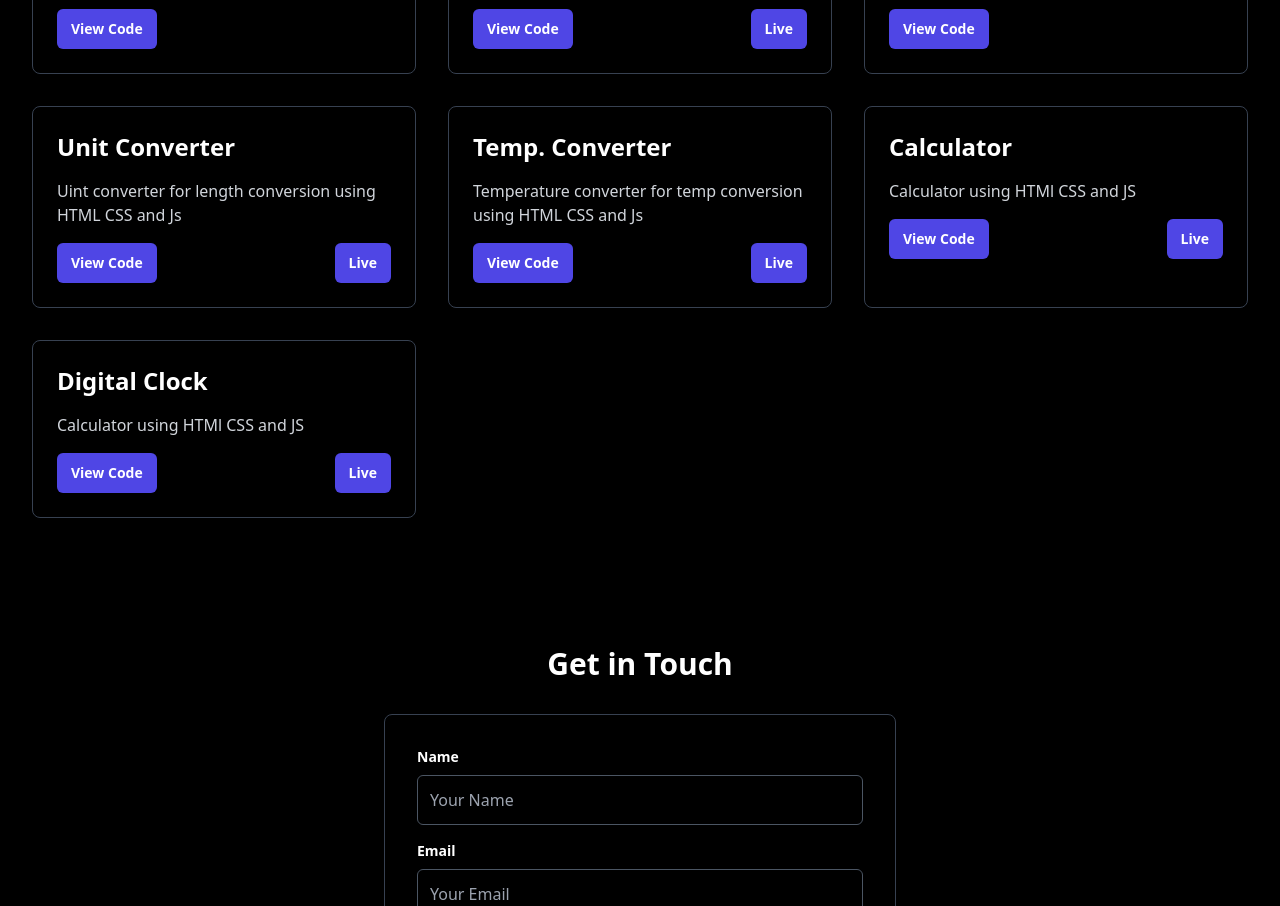
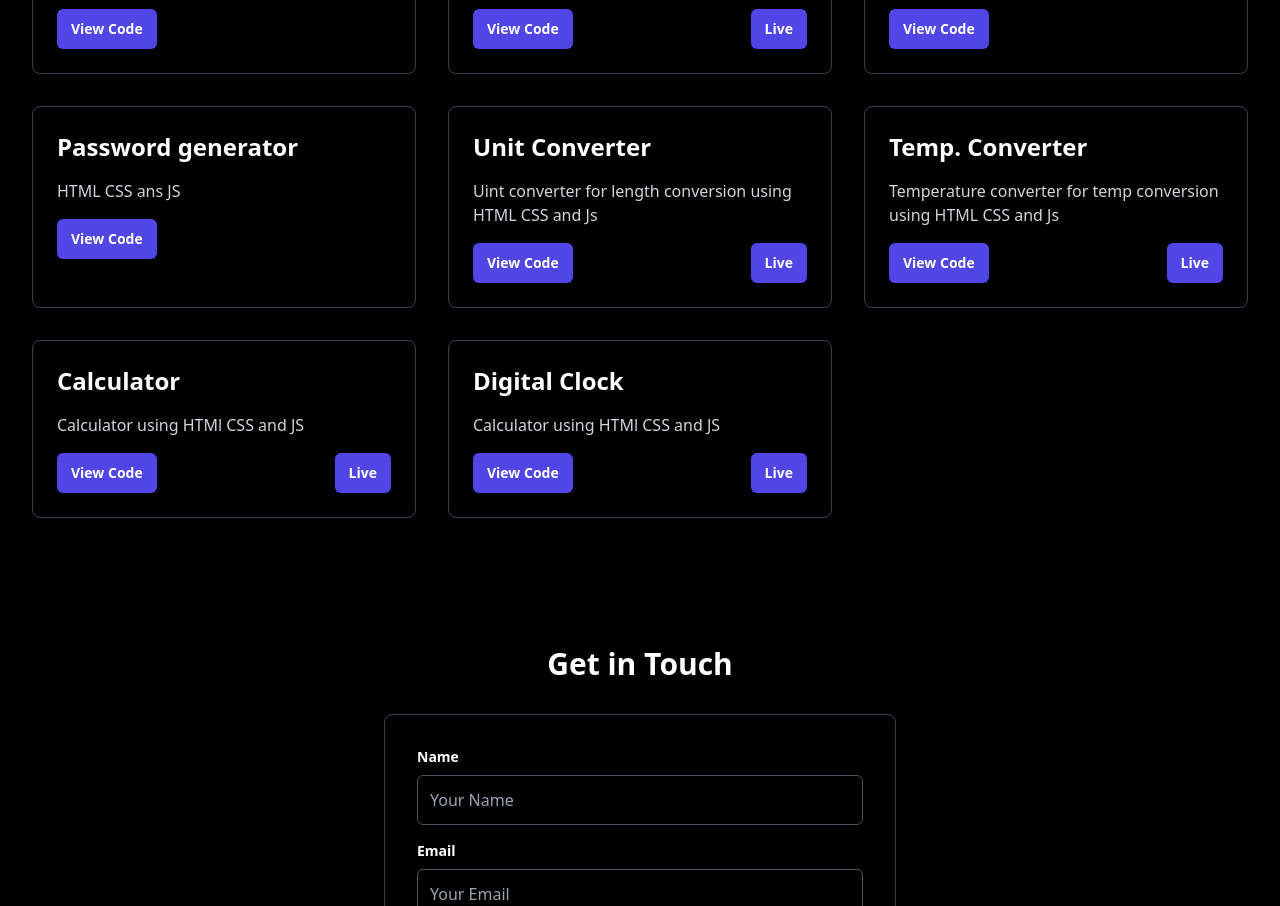
Before and after one commit to shekhar-sharma-111/Portfolio, a React (Vite) app in the folder client/: page / in a window 1280 px wide. Shown: the part 2040-2946 px from the top of the page. Built offline with nearby package versions, Linux system fonts and the light colour scheme.

Commit message:
Update Projects.jsx
project added

```diff
--- a/client/src/components/Projects.jsx
+++ b/client/src/components/Projects.jsx
@@ -18,6 +18,12 @@ const projects = [
     name: 'Ecommerce',
     description: 'Online Shoping Website using MERN stack and Tailwind CSS',
     codeLink: 'https://github.com/shekhar-sharma-111/Ecommerce',
+    liveLink: '',
+  },
+    {
+    name: 'Password generator',
+    description: 'HTML CSS ans JS',
+    codeLink: '',
     liveLink: '',
   },
   {
```
